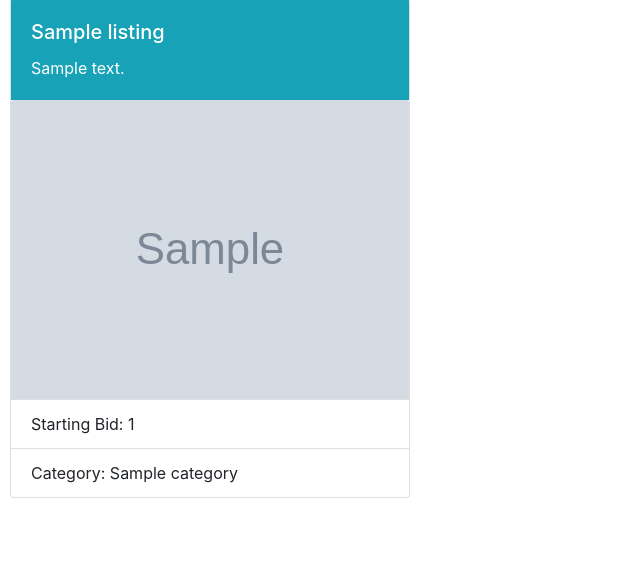
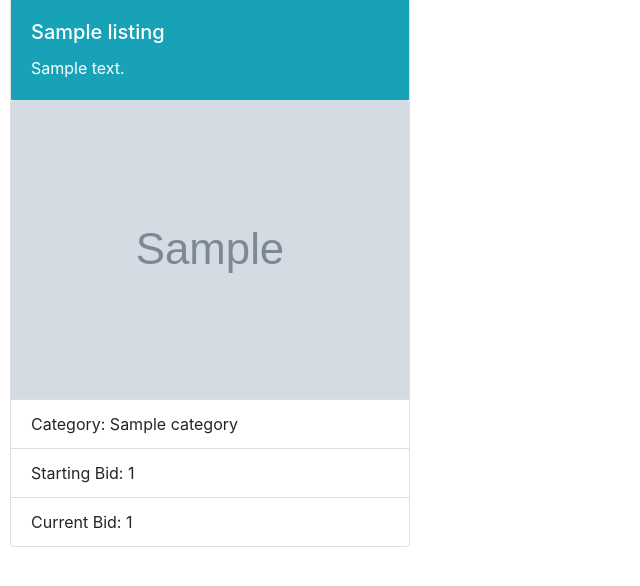
Before and after one commit to ssbrandt/CS50W-commerce, a Django app: template auctions/templates/auctions/index.html in a window 1280 px wide. Shown: the part 157-743 px from the top of the page, without its empty margins (0-640 px from the left). Run offline with Django 3.2, Linux system fonts and the light colour scheme; the template is opened without the code that fills it: most values are stand-ins (such as "Sample title", 1, 10 or a date in 2020); grey boxes marked "Sample" are stand-in pictures; some libraries are stand-ins or nearby versions.

Commit message:
Add current_bid to index

```diff
--- a/auctions/templates/auctions/index.html
+++ b/auctions/templates/auctions/index.html
@@ -16,8 +16,15 @@
               {% if listing.listing_image %}
               <img src={{listing.listing_image}} class="card-img-top">
               {% endif %}
+              {% if listing.category %}
+              <li class="list-group-item">Category: {{listing.category}}</li>
+              {% endif %}
               <li class="list-group-item">Starting Bid: {{listing.starting_bid}}</li>
-              <li class="list-group-item">Category: {{listing.category}}</li>
+              {% if listing.current_bid.bid %}
+              <li class="list-group-item">Current Bid: {{listing.current_bid.bid}}</li>
+              {% else %}
+              <li class="list-group-item">Current Bid: No Bids</li>
+              {%endif%}
             </ul>
           </div>
           <a href="listing/{{listing.id}}" class="stretched-link"></a>
--- a/auctions/views.py
+++ b/auctions/views.py
@@ -11,6 +11,11 @@ from .forms import ListingForm, BidForm, CommentForm
 @login_required(login_url='login')
 def index(request):
     active_listings = Listing.objects.filter(status=True)
+    for current_listing in active_listings:
+        if Bid.objects.filter(listing=current_listing):
+            current_listing.current_bid = Bid.objects.filter(listing=current_listing.id).latest()
+        else:
+            current_listing.current_bid = None
     context = {'active_listings': active_listings}
     return render(request, "auctions/index.html", context)
 
```
